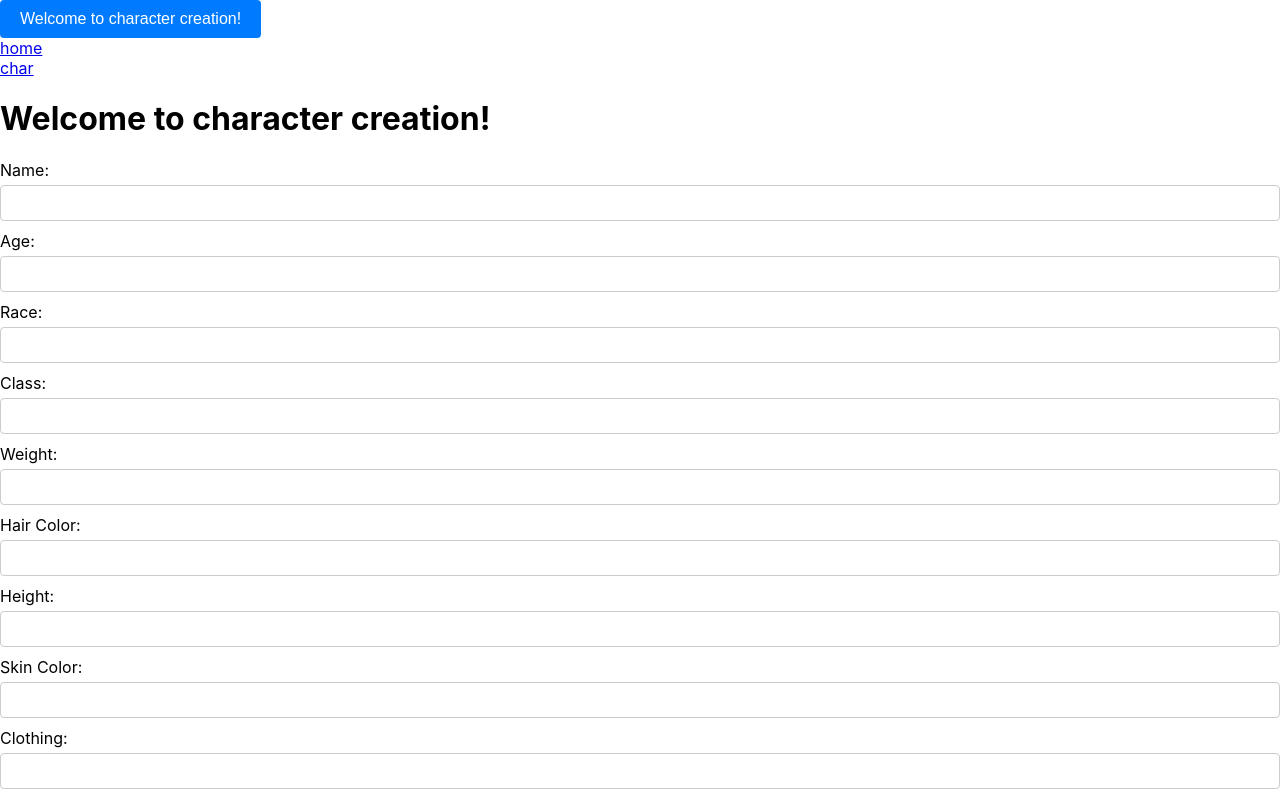
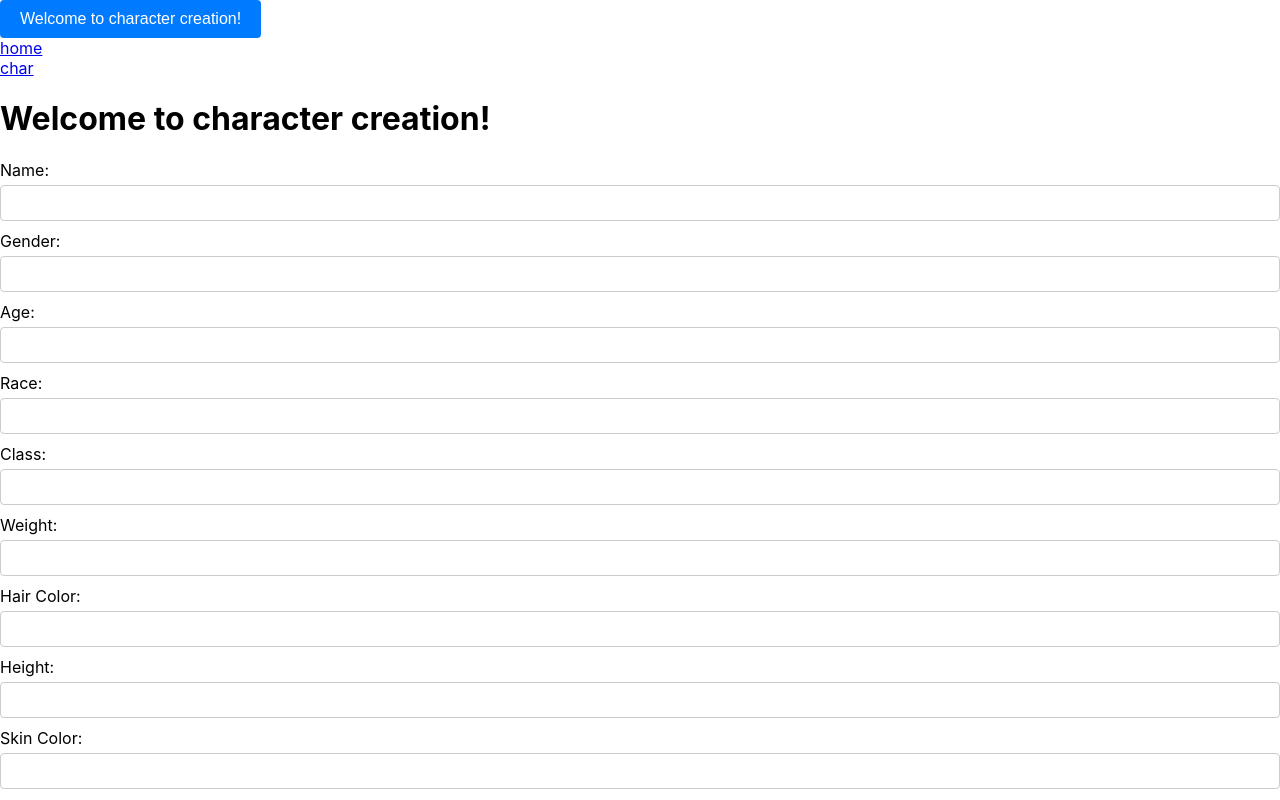
Before and after one commit to Maiquey/DnDiaries, a React (Create React App) app: page /character in a window 1280 px wide. Shown: the top 800 px of the page. Built offline with nearby package versions, Linux system fonts and the light colour scheme.

Commit message:
gender added

```diff
--- a/src/HomeScreen/CharacterCreation.jsx
+++ b/src/HomeScreen/CharacterCreation.jsx
@@ -31,6 +31,10 @@ export default class CharacterScreen extends React.Component{
                     <div>
                         <label>Name: </label>
                         <input type="text" name="name" />
+                    </div>
+                    <div>
+                        <label>Gender: </label>
+                        <input type="text" name="gender" />
                     </div>
                     <div>
                         <label>Age: </label>
```
